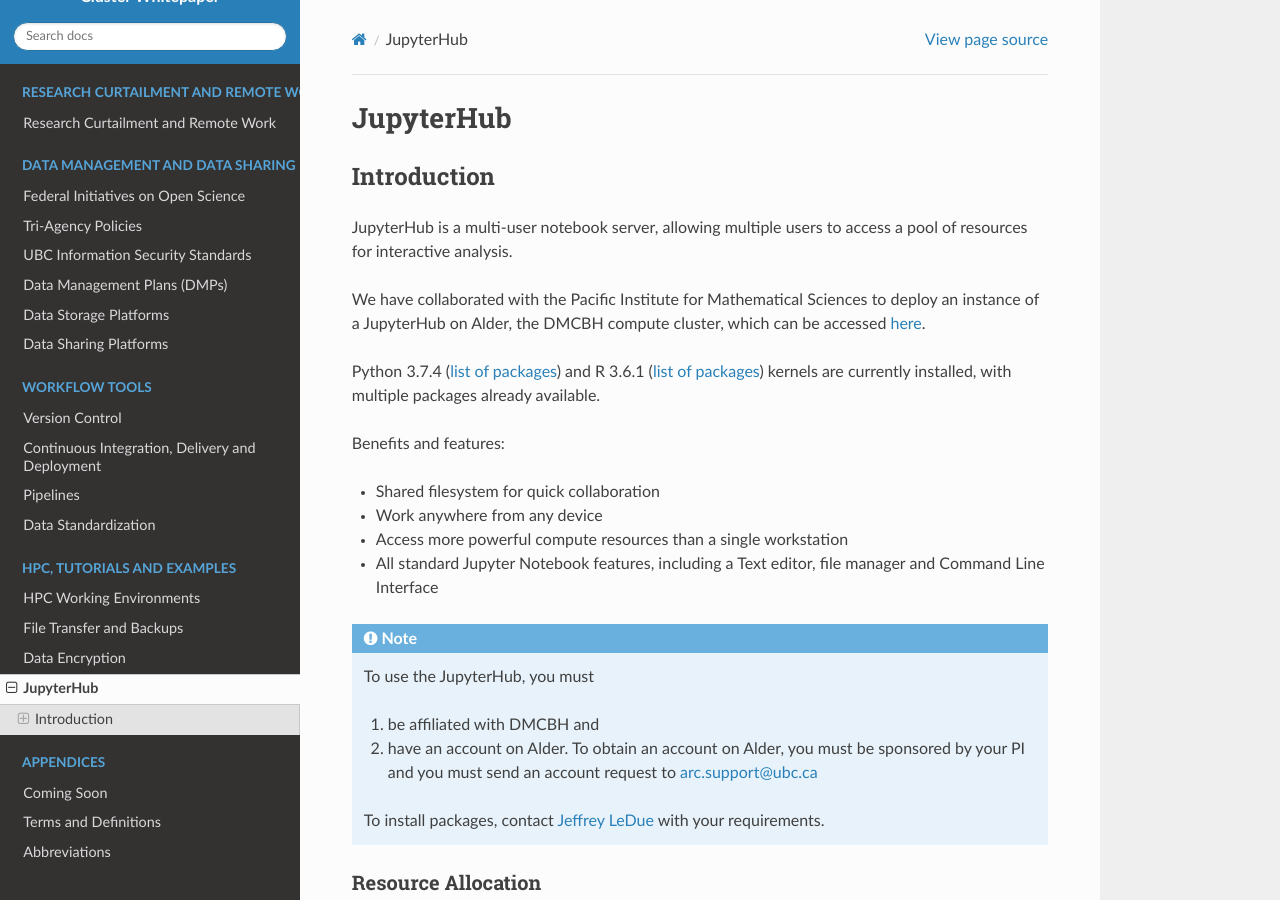
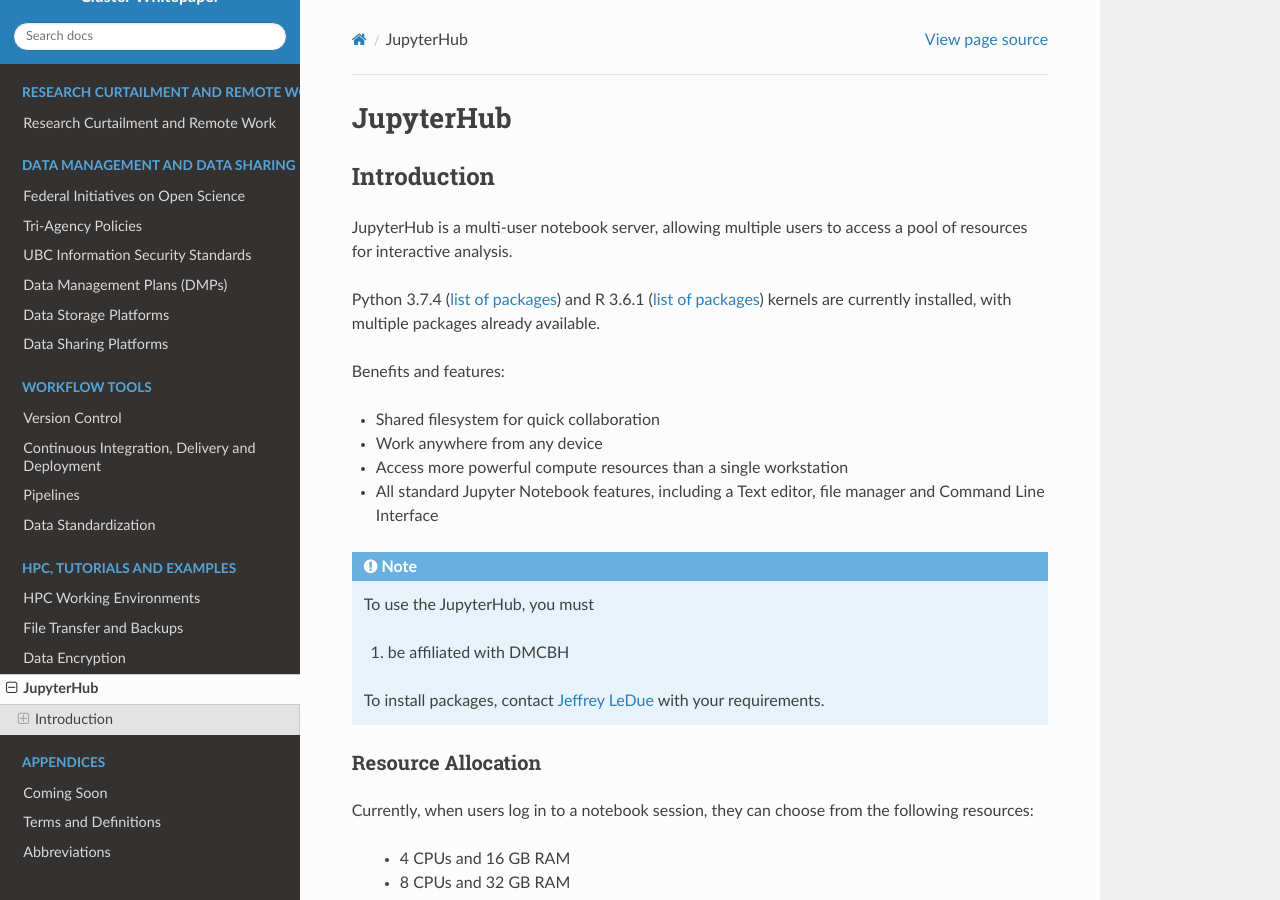
Before and after one commit to ubcbraincircuits/whitepaper, a Sphinx documentation site: the page built from source/jupyterhub/index.rst, in a window 1280 px wide and 900 px high. Built offline with Sphinx 7.4.7 and the Read the Docs theme 2.0.0, drawn with Linux system fonts in a browser that asks for light colours; pages that are not in the unit, such as notebooks, are missing from menus.

Commit message:
Update index.rst

```diff
--- a/source/jupyterhub/index.rst
+++ b/source/jupyterhub/index.rst
@@ -5,8 +5,6 @@
 Introduction
 ============
 JupyterHub is a multi-user notebook server, allowing multiple users to access a pool of resources for interactive analysis.
-
-We have collaborated with the Pacific Institute for Mathematical Sciences to deploy an instance of a JupyterHub on Alder, the DMCBH compute cluster, which can be accessed `here <https://jupyter.alder.arc.ubc.ca/>`_.
 
 Python 3.7.4 (`list of packages <https://github.com/ubcbraincircuits/whitepaper/blob/master/source/jupyterhub/python_packages.txt>`_) and R 3.6.1 (`list of packages <https://github.com/ubcbraincircuits/whitepaper/blob/master/source/jupyterhub/r_packages.txt>`_) kernels are currently installed, with multiple packages already available.
 
@@ -20,8 +18,7 @@
 .. note::
    To use the JupyterHub, you must
 
-   1. be affiliated with DMCBH and
-   2. have an account on Alder. To obtain an account on Alder, you must be sponsored by your PI and you must send an account request to arc.support@ubc.ca
+   1. be affiliated with DMCBH
 
    To install packages, contact `Jeffrey LeDue <mailto:jledue\@mail.ubc.ca>`_ with your requirements.
 
```
